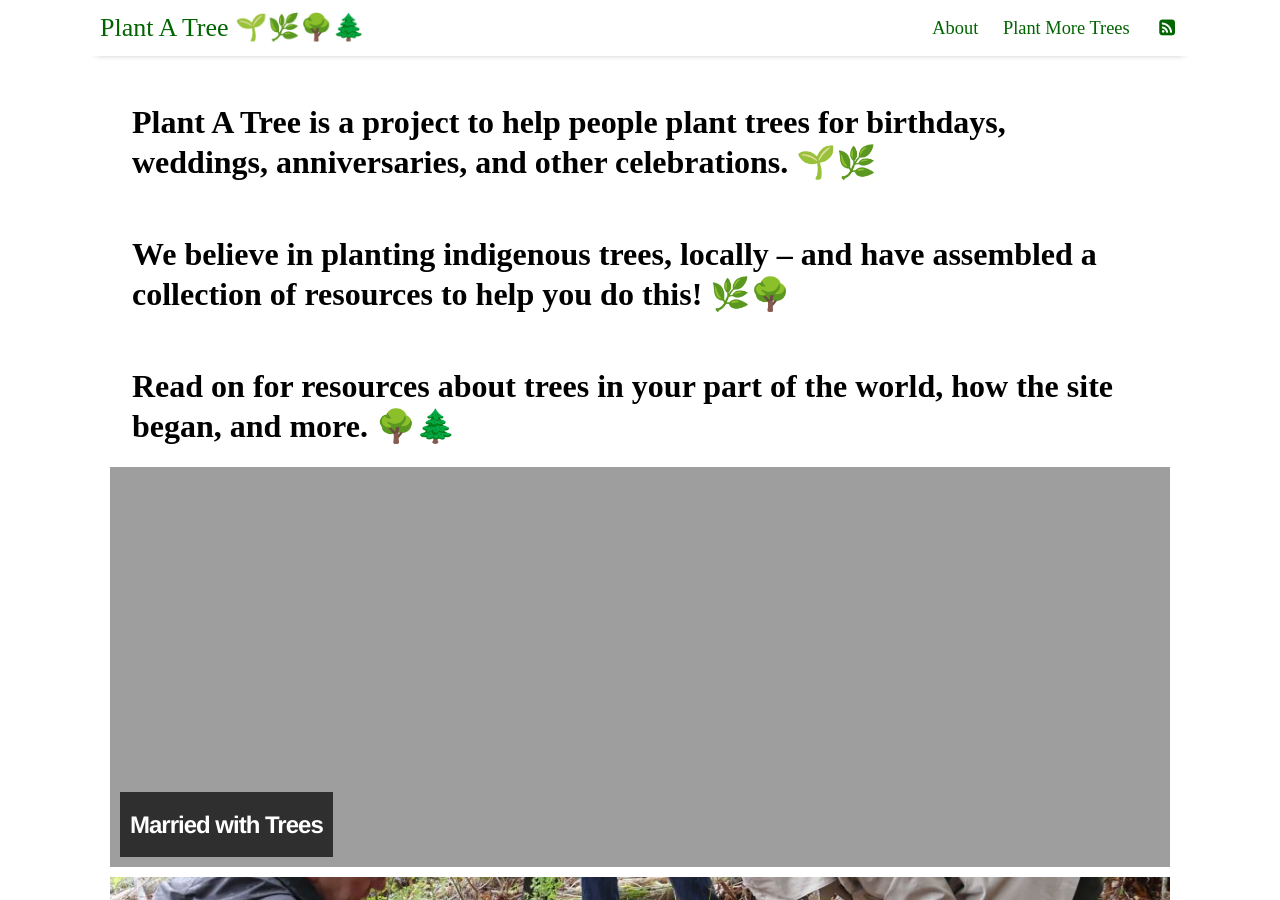
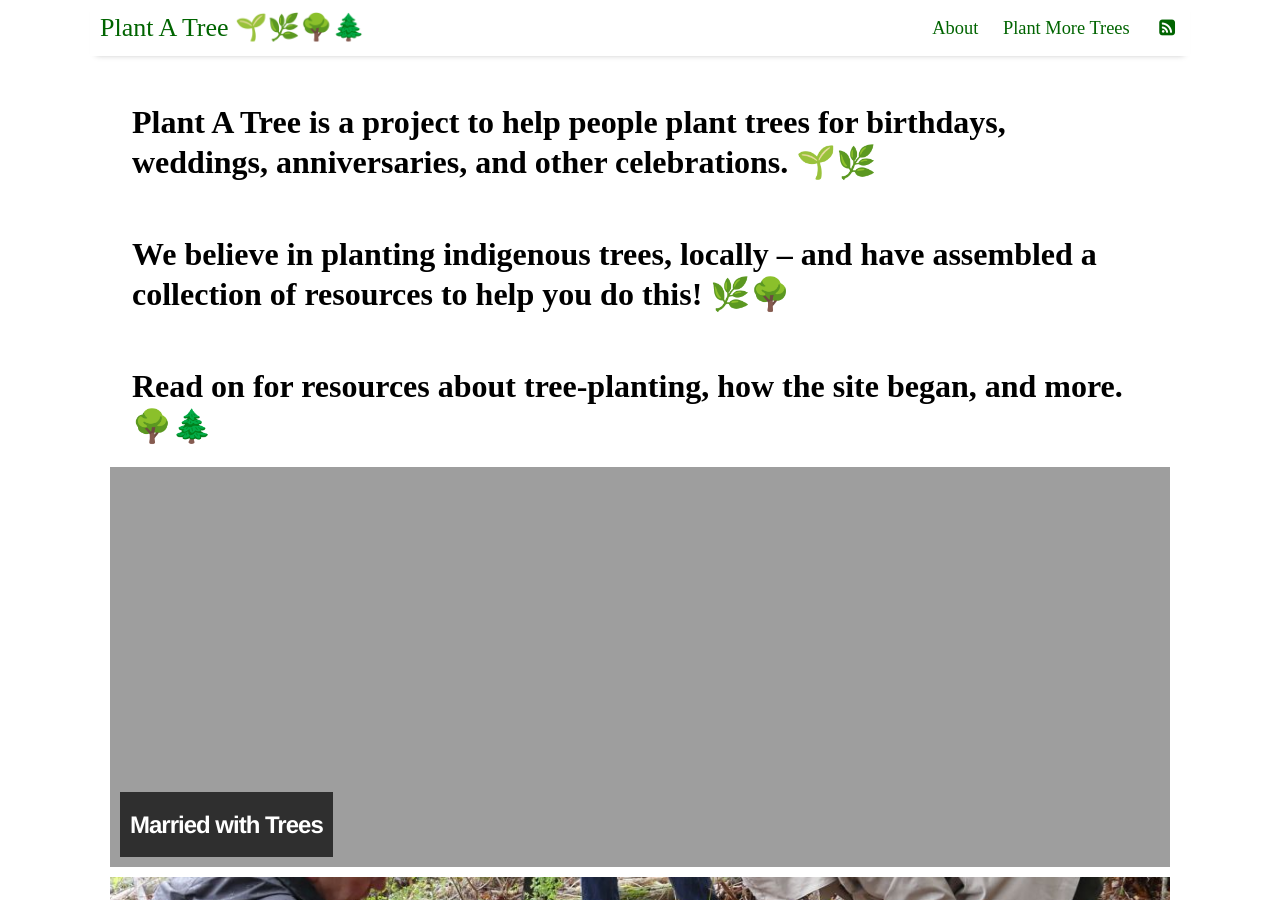
Before and after one commit to tkell/plant-a-tree, a Jekyll site: the page built from index.html, in a window 1280 px wide and 900 px high. Built offline with Jekyll 4.4.1, drawn with Linux system fonts in a browser that asks for light colours; nearby versions of some CDN libraries; the list of posts is cut into pages by our own code.

Commit message:
remove pagination buttons

```diff
--- a/_layouts/home.html
+++ b/_layouts/home.html
@@ -9,7 +9,7 @@ title: Home
   We believe in planting indigenous trees, locally – and have assembled a collection of resources to help you do this! 🌿🌳
 </h1>
 <h1 class="home-header">
-  Read on for resources about trees in your part of the world, how the site began, and more. 🌳🌲
+  Read on for resources about tree-planting, how the site began, and more. 🌳🌲
 </h1>
 
 
@@ -38,3 +38,4 @@ title: Home
       <span class="pagination-button">{{ site.data.settings.pagination.next_page }}</span>
   {% endif %}
 </div>
+-->
```
Also changed, not shown: other parts of _layouts/home.html (+1 -1 lines), README.md, 3 other files.
